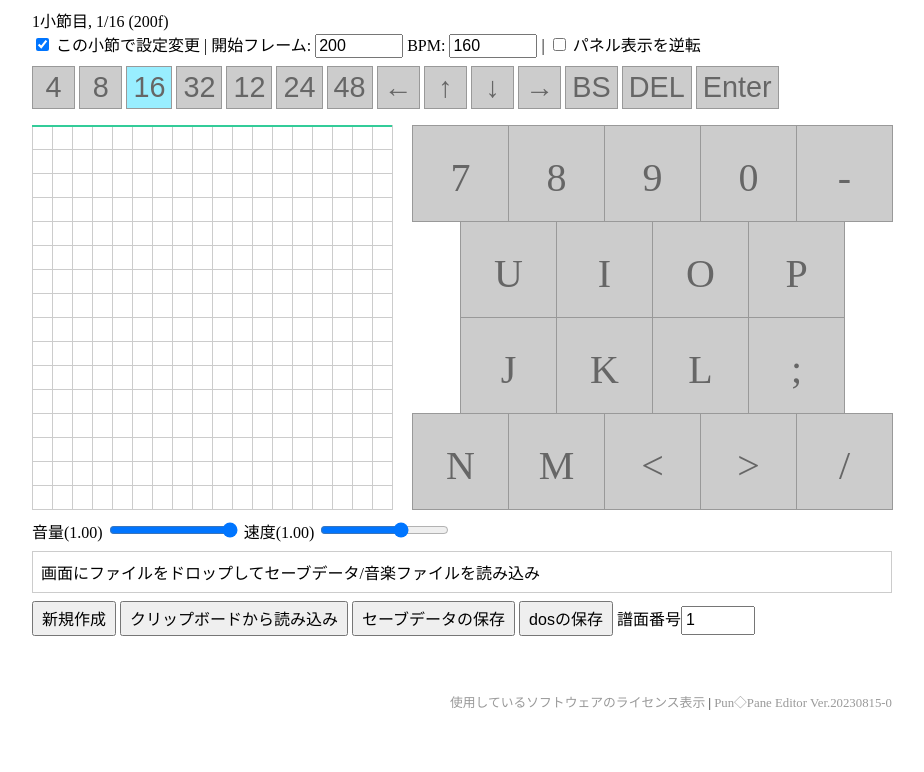
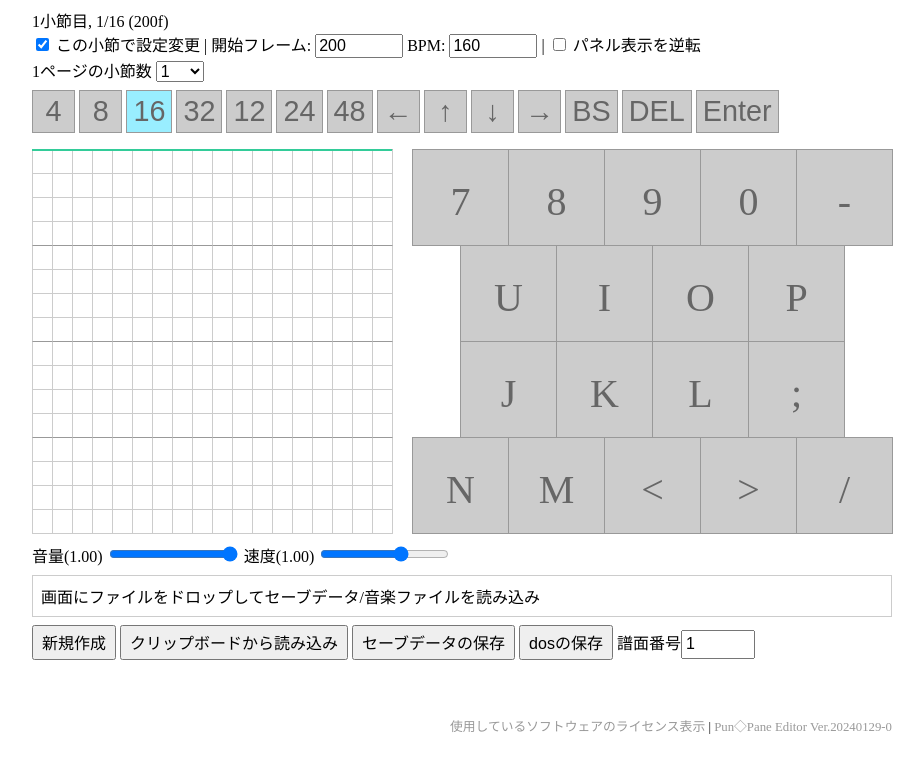
Before and after one commit to suzme/punpane-editor, a Svelte app: page / in a window 1280 px wide. Shown: the top 772 px of the page, without its empty margins (178-1102 px from the left). Built offline with nearby package versions, Linux system fonts and the light colour scheme.

Commit message:
1ページの小節数を変更できる機能の追加

```diff
--- a/src/App.svelte
+++ b/src/App.svelte
@@ -5,7 +5,7 @@
   /**
    * 定数
    */
-  const version = '20230815-0'
+  const version = '20240129-0'
   const resolution = 3 * 64   // 分解能(1小節を何分割するか)
   const add_panel_delay = 100 // パネル追加時の遅延時間(同時押しと判定する時間[ms])
 
@@ -13,10 +13,13 @@
   const default_begin_frame = 200  // 開始フレームのデフォルト値
   const default_bpm = 160          // BPMのデフォルト値
 
+  const view_measure_nums = [1, 2, 4] // 1ページの小節数の選択肢
+
   // メッセージの背景色
   const message_colors = {
     success: '#99ccff',
-    error: '#ffcccc'
+    error: '#ffcccc',
+    warning: '#ffffcc',
   }
 
   /**
@@ -40,7 +43,7 @@
   let begin_frames = [default_begin_frame] // 開始フレーム(ラベルごと)
   let bpms = [default_bpm]                 // BPM(ラベルごと)
   let add_delay_timer = null;              // パネル追加後、カーソル移動を少し待つためのタイマーのID
-  let message = ''
+  let message = ''                         // セーブ時などの表示メッセージ
   let message_color = message_colors.success
 
   let dragover_flag = false  // ファイルドラッグ中のときtrue
@@ -48,7 +51,8 @@
   // パネルのタイミングデータ(resolution単位)
   let panels_all = new Array(key_settings.panel_num).fill([])
 
-  let panel_reverse
+  let panel_reverse         // パネル表示を反転
+  let view_measure_num = 1  // 1ページに表示する小節数
 
   // 曲再生関連
   let play_begin_time   // 開始したときのcurrentTime
@@ -68,23 +72,29 @@
   /**
    * リアクティブ
    */
-  // 現在の小節番号(0始まり)
+  // 現在の小節/ページ番号(0始まり)
   $: measure = Math.floor(cursor / resolution)
+  $: page = Math.floor(cursor / resolution / view_measure_num)
 
-  // 現在の小節に適用されるラベルの小節番号(仮。存在しない/最初のラベルより前の場合-Infinity)
+  // 現在の小節/ページに適用されるラベルの小節番号(仮。存在しない/最初のラベルより前の場合-Infinity)
   $: label_measure_ = Math.max(...label_measures.filter(label_measure => measure >= label_measure))
+  $: page_label_measure_ = Math.max(...label_measures.filter(label_measure => page * view_measure_num >= label_measure))
 
-  // 現在の小節に適用されるラベルのindex
+  // 現在の小節/ページに適用されるラベルのindex
   $: label_index = label_measures.findIndex(value => value === label_measure_)
+  $: page_label_index = label_measures.findIndex(value => value === page_label_measure_)
 
-  // 現在の小節に適用されるラベルの小節番号(最初のラベルより前の場合、最初のラベルを使用)
+  // 現在の小節/ページに適用されるラベルの小節番号(最初のラベルより前の場合、最初のラベルを使用)
   $: label_measure = label_measures[label_index] ?? label_measures[0] ?? default_fix_measure
+  $: page_label_measure = label_measures[page_label_index] ?? label_measures[0] ?? default_fix_measure
 
-  // 現在の小節に適用されるラベルの開始フレーム
+  // 現在の小節/ページに適用されるラベルの開始フレーム
   $: begin_frame = begin_frames[label_index] ?? begin_frames[0] ?? default_begin_frame
+  $: page_begin_frame = begin_frames[page_label_index] ?? begin_frames[0] ?? default_begin_frame
 
-  // 現在の小節のBPM
+  // 現在の小節/ページのBPM
   $: bpm = bpms[label_index] ?? bpms[0] ?? default_bpm
+  $: page_bpm = bpms[page_label_index] ?? bpms[0] ?? default_bpm
 
   // カーソル位置のフレーム数
   $: cursor_frame = (cursor - label_measure * resolution) / resolution * 4 * 60 * 60 / bpm + begin_frame
@@ -94,15 +104,15 @@
     (panels, i) => panels.includes(cursor) ? key_settings.colors[key_settings.panel_color_def[i]] : key_settings.colors[0]
   )
 
-  // 1小節分のノート表示用
+  // 1ページのノート表示用
   // (小節内での相対値の配列の配列)
-  $: notes_measure = panels_all.map(
+  $: page_notes = panels_all.map(
     panels => panels.map(
-      // 小節線からの相対値に変換
-      panel => panel - measure * resolution
+      // ページ先頭からの相対値に変換
+      panel => panel - page * view_measure_num * resolution
     ).filter(
-      // 小節内に絞り込み
-      panel => panel >= 0 && panel < resolution
+      // ページ内に絞り込み
+      panel => panel >= 0 && panel < resolution * view_measure_num
     )
   )
 
@@ -119,7 +129,12 @@
   )
 
   // 罫線の表示位置(n分音符で変更)
-  $: border_num = new Array(note_length).fill(0).map((n, i) => resolution / note_length * i)
+  $: border_num = new Array(note_length * view_measure_num).fill(0).map((n, i) => resolution / note_length * i)
+
+  // ページ内の途中の小節にラベルがある場合true(警告表示用)
+  $: label_in_page_warning = label_measures.filter(
+    label_measure =>  page * view_measure_num < label_measure && label_measure < (page + 1) * view_measure_num
+  ).length > 0
 
   /**
    * メソッド
@@ -134,8 +149,8 @@
   }
   const cursor_previous = () => move_cursor(cursor - (3 * 64) / note_length)
   const cursor_next = () => move_cursor(cursor + (3 * 64) / note_length)
-  const page_previous = () => move_cursor((measure - 1) * resolution)
-  const page_next = () => move_cursor((measure + 1) * resolution)
+  const page_previous = () => move_cursor((page - 1) * view_measure_num * resolution)
+  const page_next = () => move_cursor((page + 1) * view_measure_num * resolution)
 
   // 間隔変更
   const change_note_len = len => () => {
@@ -310,7 +325,7 @@
   const play_animation_loop = () => {
     if (!is_playing) return
     cursor_play = ((audio_context.currentTime - play_begin_time) * bpm * playback_rate / 60 / 4 - 0.5) * resolution
-    if (cursor_play > resolution) {
+    if (cursor_play > resolution * view_measure_num) {
       stop()
       play()
     }
@@ -323,7 +338,7 @@
       stop()
     }
     if (can_play) {
-      const fade_begin_frame = (measure - label_measure - 0.5) * 4 * 60 * 60 / bpm + begin_frame
+      const fade_begin_frame = (page * view_measure_num - page_label_measure - 0.5) * 4 * 60 * 60 / page_bpm + page_begin_frame
       const fade_begin_time = (fade_begin_frame - 200) / 60
       const offset_time = fade_begin_time < 0 ? -fade_begin_time : 0
       audio_gain_node.gain.value = volume
@@ -574,7 +589,13 @@
       <label for="bpm">BPM: </label>
       <input type="number" value="{bpm}" on:change={bpm_change} step="0.01" min="0.01" id="bpm"> |
       <input type="checkbox" bind:checked="{panel_reverse}" id="panel_reverse">
-      <label for="panel_reverse" title="Rキー: カーソルより前のパネルを表示するか後のパネルを表示するかの切り替え">パネル表示を逆転</label>
+      <label for="panel_reverse" title="Rキー: カーソルより前のパネルを表示するか後のパネルを表示するかの切り替え">パネル表示を逆転</label><br>
+      1ページの小節数
+      <select bind:value={view_measure_num}>
+        {#each view_measure_nums as num}
+          <option {num}>{num}</option>
+        {/each}
+      </select>
     </div>
     <div class="main_buttons">
       <input type="button" value="4"  on:click={change_note_len(4)}  class:selected={note_length === 4 } title="1キー: カーソル移動間隔を4分に変更">
@@ -584,10 +605,10 @@
       <input type="button" value="12" on:click={change_note_len(12)} class:selected={note_length === 12} title="4キー: カーソル移動間隔を12分(8分3連)に変更">
       <input type="button" value="24" on:click={change_note_len(24)} class:selected={note_length === 24} title="5キー: カーソル移動間隔を24分(16分3連)に変更">
       <input type="button" value="48" on:click={change_note_len(48)} class:selected={note_length === 48} title="6キー: カーソル移動間隔を48分(32分3連)に変更">
-      <input type="button" value="←" on:click={page_previous} title="左矢印キー: 前の小節に移動">
+      <input type="button" value="←" on:click={page_previous} title="左矢印キー: 前のページに移動">
       <input type="button" value="↑" on:click={cursor_previous} title="上矢印/E/B: カーソルを上に移動">
       <input type="button" value="↓" on:click={cursor_next} title="下矢印/D/スペース: カーソルを下に移動">
-      <input type="button" value="→" on:click={page_next} title="右矢印キー: 次の小節に移動">
+      <input type="button" value="→" on:click={page_next} title="右矢印キー: 次のページに移動">
       <input type="button" value="BS" on:click={backspace} title="Backspace: カーソルを前に移動してパネルを削除">
       <input type="button" value="DEL" on:click={remove_line} title="Delete: カーソルのある行のパネルを削除">
       <input type="button" value="Enter" on:click={toggle_play} title="Enter: 曲再生の開始/停止">
@@ -598,6 +619,7 @@
       <div class="panels" style={`left: ${key_settings.note_width * key_settings.panel_num + 20}px; width: ${key_settings.panel_width * 5}px;`}>
         {#each panels_all as panels, i}
           <!-- パネル本体 -->
+          <!-- svelte-ignore a11y-click-events-have-key-events -->
           <div class="panel"
             style:width="{key_settings.panel_width + 1}px"
             style:height="{key_settings.panel_height + 1}px"
@@ -620,36 +642,37 @@
       <!-- 左側: ノート表示部 -->
       <div class="notes">
         <!-- グリッド表示 -->
-        {#each notes_measure as notes, i}
-          {#each border_num as num}
-            <div class="grid"
+        {#each page_notes as notes, i}
+          {#each border_num as num, j}
+            <!-- svelte-ignore a11y-click-events-have-key-events -->
+            <div class="{j % (note_length / 4) == 0 ? 'grid4' : 'grid'}"
               style:width="{key_settings.note_width + 1}px"
-              style:height="{resolution / note_length * 2 + 1}px"
-              style:top="{num * 2}px"
+              style:height="{resolution / note_length * 2 / view_measure_num + 1}px"
+              style:top="{num * 2 / view_measure_num}px"
               style:left="{i * key_settings.note_width}px"
-              on:click={() => move_cursor(measure * resolution + num)}>
+              on:click={() => move_cursor(page * resolution * view_measure_num + num)}>
             </div>
           {/each}
         {/each}
         <!-- 再生位置カーソル表示 -->
         {#if cursor_play >= 0}
           <div class="cursor_play"
-            style:top="{cursor_play * 2}px"
+            style:top="{cursor_play * 2 / view_measure_num}px"
             style:width="{key_settings.note_width * key_settings.panel_num}px">
           </div>
         {/if}
         <!-- カーソル表示 -->
         <div class="cursor"
-          style:top="{(cursor - measure * resolution) * 2}px"
+          style:top="{(cursor - page * resolution * view_measure_num) * 2 / view_measure_num}px"
           style:width="{key_settings.note_width * key_settings.panel_num}px">
         </div>
         <!-- ノート表示 -->
-        {#each notes_measure as notes, i}
+        {#each page_notes as notes, i}
           {#each notes as note, j}
             <div class="note"
               style:width="{key_settings.note_width + 1}px"
               style:height="{key_settings.note_height}px"
-              style:top="{note * 2 - key_settings.note_height / 2}px"
+              style:top="{note * 2 / view_measure_num - key_settings.note_height / 2}px"
               style:left="{i * key_settings.note_width}px"
               style:background="{key_settings.colors[key_settings.panel_color_def[i]]}">
             </div>
@@ -679,11 +702,19 @@
     </div>
     <div class="message_container">
       {#if message !== ''}
+        <!-- svelte-ignore a11y-click-events-have-key-events -->
         <div class="message"
           style:background="{message_color}"
           in:fade="{{duration: 100}}"
           out:fade="{{duration: 300}}"
           on:click="{() => message = ''}">{message}</div>
+      {:else if label_in_page_warning}
+        <div class="message"
+          style:background="{message_colors.warning}"
+          in:fade="{{duration: 100}}"
+          out:fade="{{duration: 300}}">
+          ページの途中にラベルがあるため曲再生が正常にできない可能性があります。
+        </div>
       {/if}
     </div>
     <footer>
@@ -738,6 +769,11 @@
     background: #ff99ee;
   }
 
+  select {
+    min-width: 3em;
+    font-size: 100%;
+  }
+
   .panels {
     position: relative;
   }
@@ -770,9 +806,15 @@
     border: 1px solid #999999;
   }
 
+  .grid4 {
+    position: absolute;
+    border: 1px solid #cccccc;
+    border-top: 1px solid #999999;
+  }
+
   .grid {
     position: absolute;
-    border: 1px solid #cccccc
+    border: 1px solid #cccccc;
   }
 
   .cursor {
@@ -820,6 +862,7 @@
   }
 
   .message {
+    position: absolute;
     padding: 0.5rem;
     cursor: pointer;
   }
```
Also changed, not shown: 1 other file (tests, documents, lock files or other folders).
